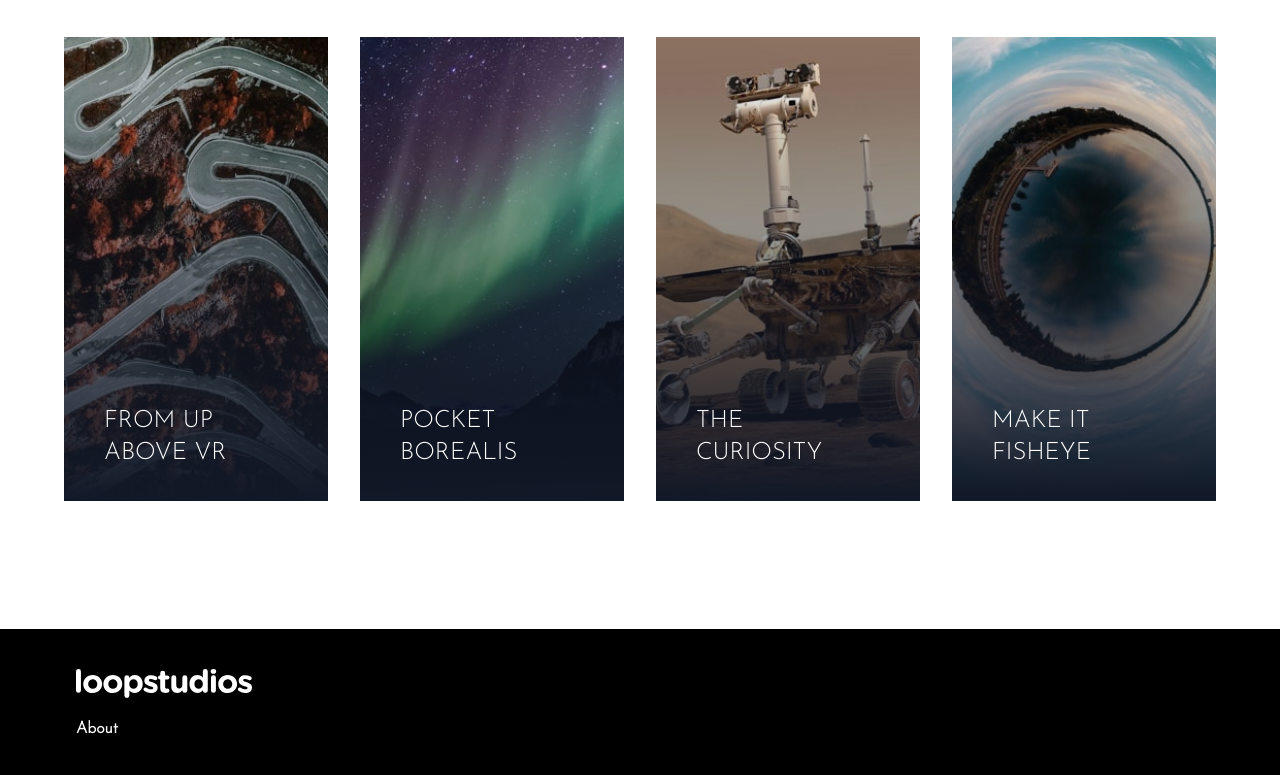
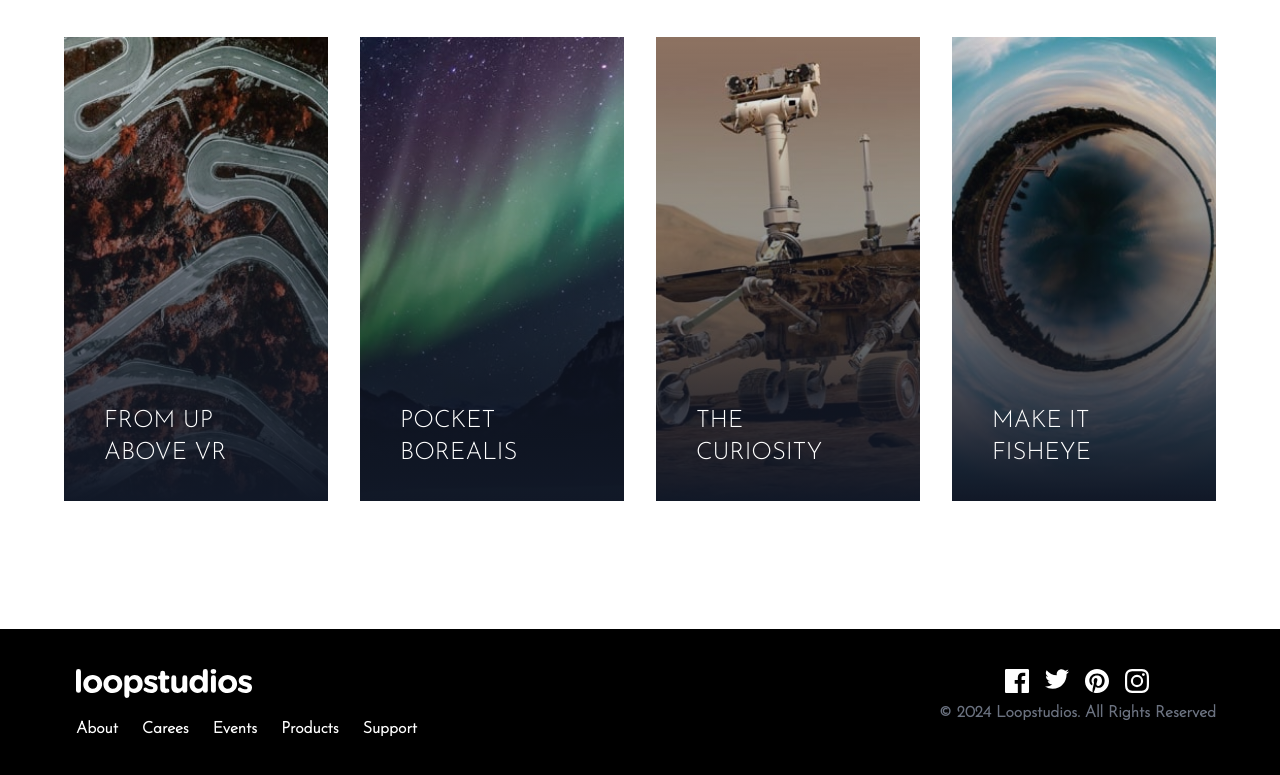
Before and after one commit to muhammad-huzaifah/tailwind-projects, a website: page tailwind-projects/loopstudio/index.html in a window 1280 px wide. Shown: the part 1947-2722 px from the top of the page. Drawn offline with Linux system fonts and the light colour scheme.

Commit message:
update 28 April 2024 pukul 17.46

```diff
--- a/tailwind-projects/loopstudio/index.html
+++ b/tailwind-projects/loopstudio/index.html
@@ -188,16 +188,16 @@
             <!--          Item Text-->
             <h5>Make It Fisheye</h5>
           </div>
+        </div>
         <!--    Bottom Button Container      -->
         <div class="flex justify-center mt-10 md:hidden">
           <button class="btn w-full md:hidden">See All</button>
         </div>
       </div>
-      </div>
     </section>
 
     <footer class="bg-black">
-<!--  Container    -->
+      <!-- Container    -->
       <div class="container max-w-6xl py-10 mx-auto">
         <!--    Footer Flex Container      -->
         <div class="flex flex-col items-center mb-8 space-y-6 md:flex-row md:space-y-0 md:justify-between md:items-start">
@@ -214,6 +214,62 @@
                 <a href="#">About</a>
                 <div class="mx-2 group-hover:border-b group-hover:border-blue-50"></div>
               </div>
+              <!--        Item 2      -->
+              <div class="h-10 group">
+                <a href="#">Carees</a>
+                <div class="mx-2 group-hover:border-b group-hover:border-blue-50"></div>
+              </div>
+              <!--        Item 3      -->
+              <div class="h-10 group">
+                <a href="#">Events</a>
+                <div class="mx-2 group-hover:border-b group-hover:border-blue-50"></div>
+              </div>
+              <!--        Item 4      -->
+              <div class="h-10 group">
+                <a href="#">Products</a>
+                <div class="mx-2 group-hover:border-b group-hover:border-blue-50"></div>
+              </div>
+              <!--        Item 5      -->
+              <div class="h-10 group">
+                <a href="#">Support</a>
+                <div class="mx-2 group-hover:border-b group-hover:border-blue-50"></div>
+              </div>
+            </div>
+          </div>
+
+          <!-- Social & copy Container -->
+          <div class="flex flex-col items-center justify-between spacey4 text-gray-500">
+            <!-- Icon Container -->
+            <div class="flex items-center justify-center space-x-4 md:justify-end md:mx-0">
+              <!-- Icon 1 -->
+              <div class="h-8 group">
+                <a href="#">
+                  <img src="images/icon-facebook.svg" alt="" class="h-6">
+                </a>
+              </div>
+              <!-- Icon 2 -->
+              <div class="h-8 group">
+                <a href="#">
+                  <img src="images/icon-twitter.svg" alt="">
+                </a>
+              </div>
+              <!-- Icon 3 -->
+              <div class="h-8 group">
+                <a href="#">
+                  <img src="images/icon-pinterest.svg" alt="" class="h-6">
+                </a>
+              </div>
+              <!-- Icon 4 -->
+              <div class="h-8 group">
+                <a href="#">
+                  <img src="images/icon-instagram.svg" alt="" class="h-6">
+                </a>
+              </div>
+            </div>
+
+            <!-- Copy -->
+            <div class="font-bold">
+              &copy; 2024 Loopstudios. All Rights Reserved
             </div>
           </div>
         </div>
--- a/tailwind-projects/loopstudio/package.json
+++ b/tailwind-projects/loopstudio/package.json
@@ -13,6 +13,6 @@
     "tailwindcss": "^3.0.24"
   },
   "dependencies": {
-    "caniuse-lite": "^1.0.30001612"
+    "caniuse-lite": "^1.0.30001613"
   }
 }
```
Also changed, not shown: tailwind-projects/loopstudio/css/style.css, 1 other file. Lines whose indentation alone changed are shown as unchanged.
